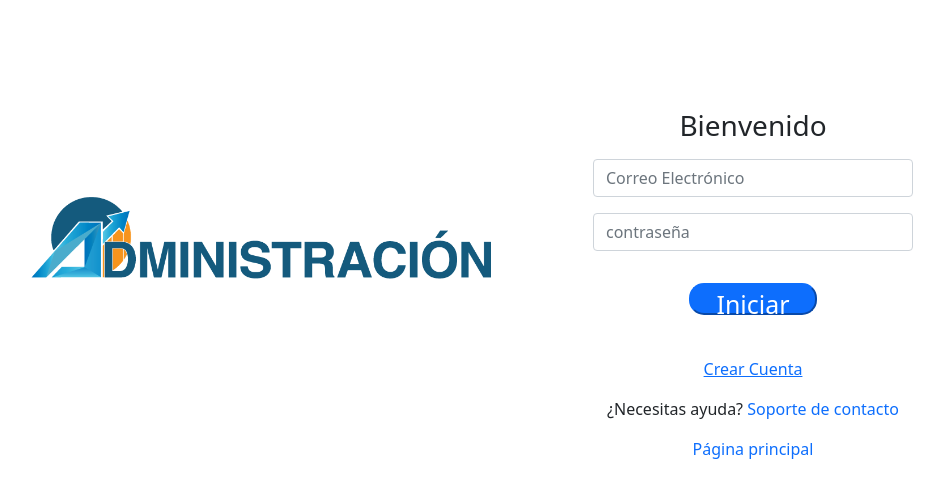
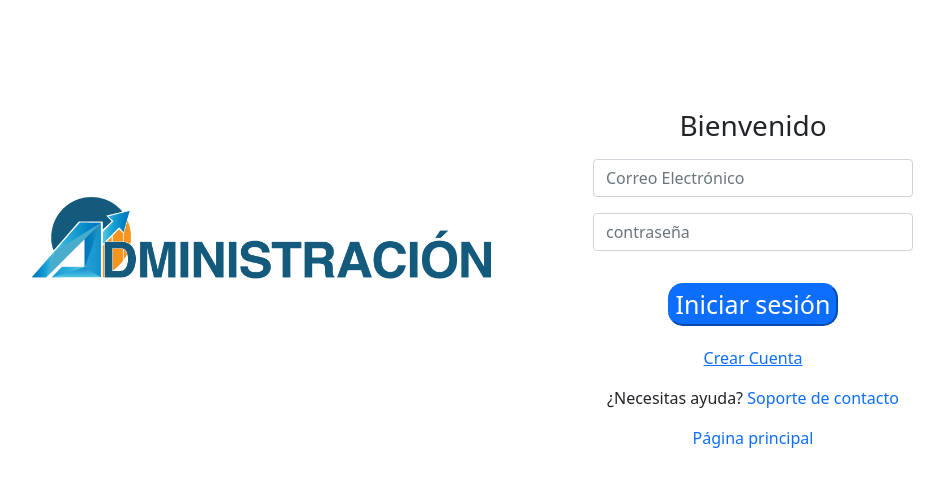
Before and after one commit to DiegoMartinez2094/adm_empresa, a React (Vite) app in the folder front/: page /login in a window 1280 px wide. Shown: the top 498 px of the page, without its empty margins (59-1003 px from the left). Built offline with nearby package versions, Linux system fonts and the light colour scheme.

Commit message:
feat: :zap: CAMBIOS EN EL BOTON DE INICIAR SESION
se implementan cambios por diferencia de navegadores

```diff
--- a/front/src/componentes/login/login.css
+++ b/front/src/componentes/login/login.css
@@ -14,11 +14,10 @@
 
 .btn-primary{
     margin-top: 1rem;
-    width: 8rem;
-    height: 2rem;
     border-radius: 15px;
     font-size: 25px;
     margin-bottom: 20px;
+
 }
 
 .crearCuenta,.soporteContacto{
```
